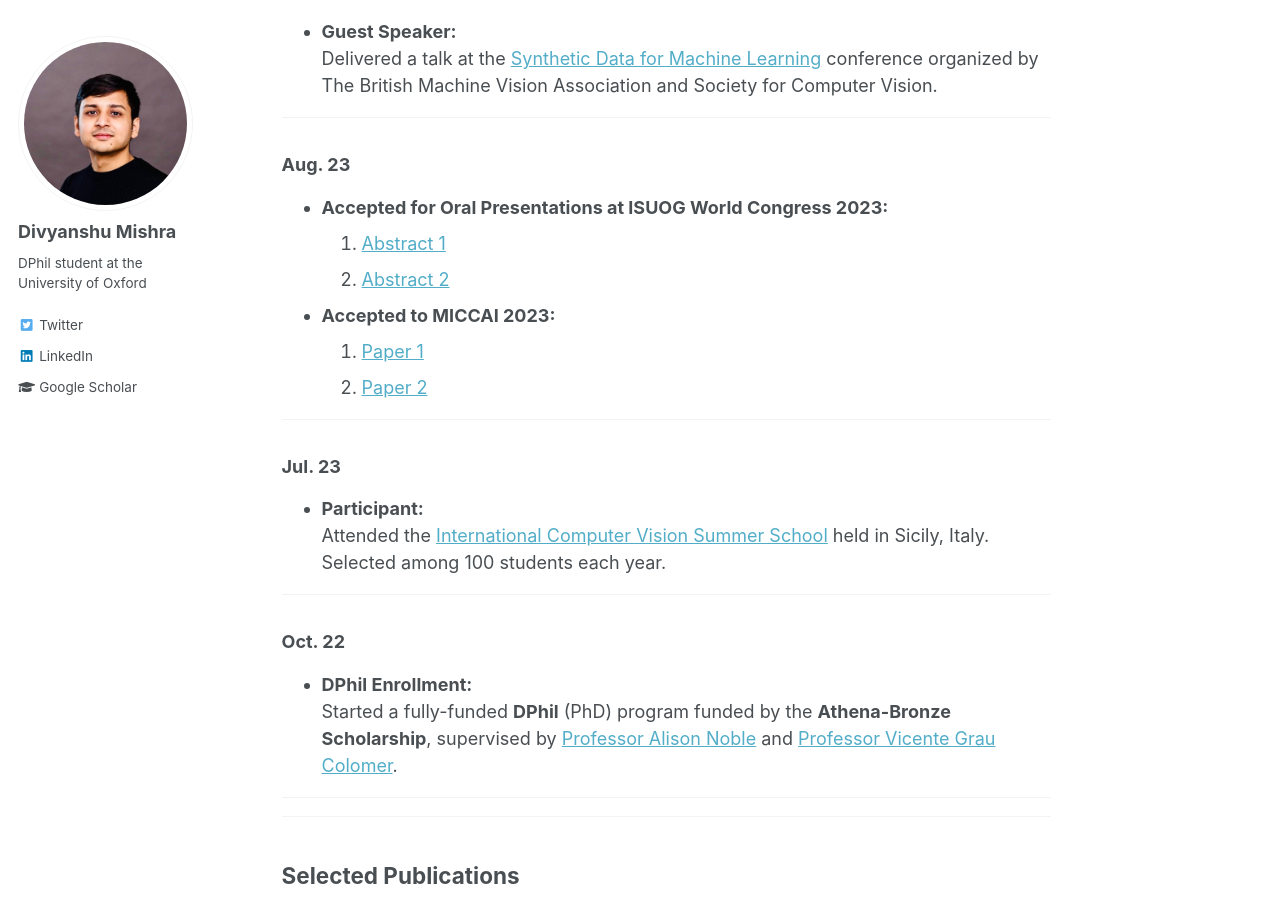
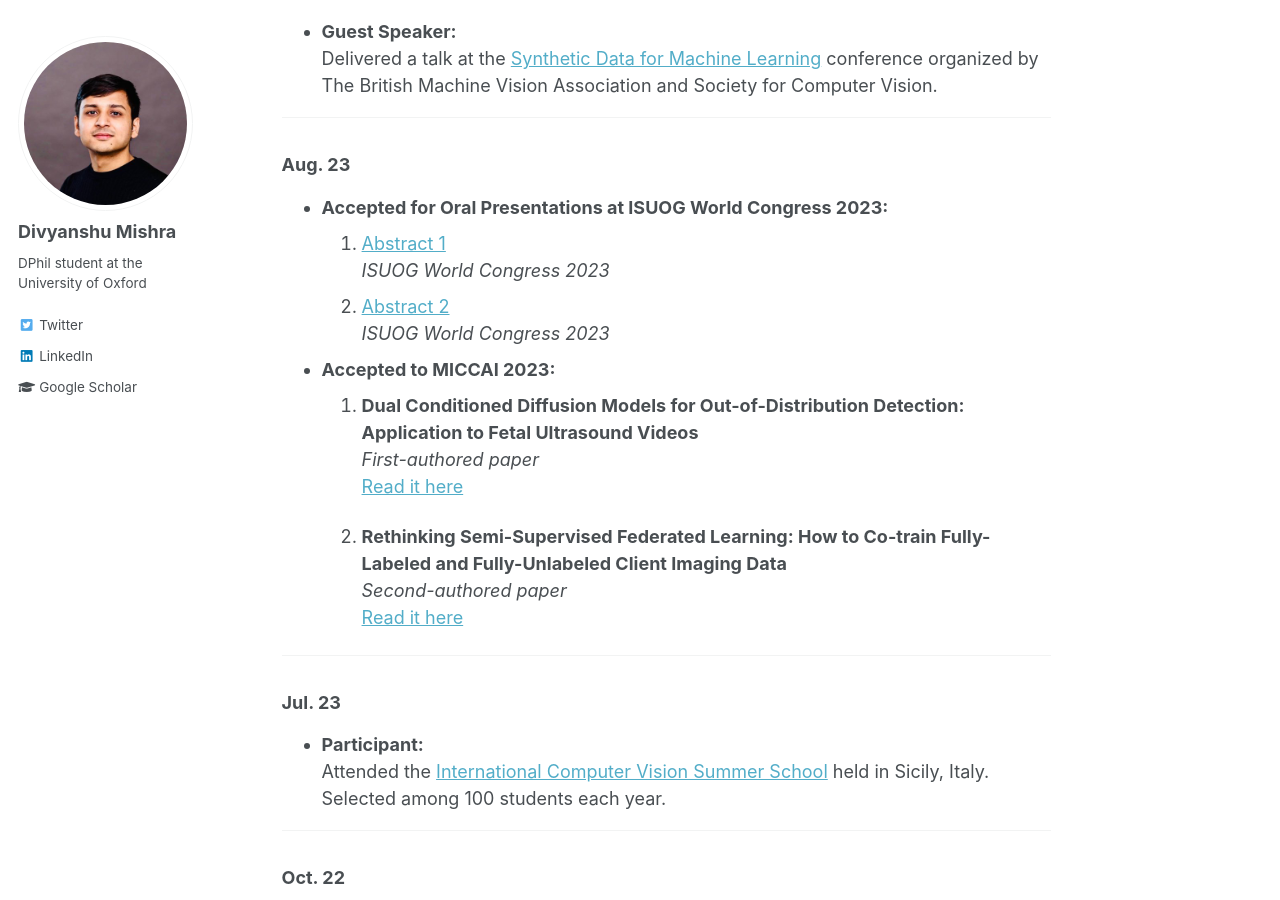
Before and after one commit to mdivyanshu97/mdivyanshu97.github.io, a Jekyll site: the page built from _pages/about.md, in a window 1280 px wide and 900 px high, scrolled down 1543 px. Built offline with Jekyll 4.4.1, drawn with Linux system fonts in a browser that asks for light colours; some of the changed text lies outside the part shown.

Commit message:
improved_news_1

```diff
--- a/_pages/about.md
+++ b/_pages/about.md
@@ -55,11 +56,18 @@ Before starting my academic journey, I worked as a Data Scientist at Translation
 ### **Aug. 23**
 - **Accepted for Oral Presentations at ISUOG World Congress 2023:**
   1. [Abstract 1](https://obgyn.onlinelibrary.wiley.com/doi/full/10.1002/uog.26323)
+     *ISUOG World Congress 2023*
   2. [Abstract 2](https://obgyn.onlinelibrary.wiley.com/doi/abs/10.1002/uog.26499)
+     *ISUOG World Congress 2023*
 
 - **Accepted to MICCAI 2023:**
-  1. [Paper 1](https://link.springer.com/chapter/10.1007/978-3-031-43907-0_21)
-  2. [Paper 2](https://link.springer.com/chapter/10.1007/978-3-031-43895-0_39)
+  1. **Dual Conditioned Diffusion Models for Out-of-Distribution Detection: Application to Fetal Ultrasound Videos**
+     *First-authored paper*
+     [Read it here](https://link.springer.com/chapter/10.1007/978-3-031-43907-0_21)
+
+  2. **Rethinking Semi-Supervised Federated Learning: How to Co-train Fully-Labeled and Fully-Unlabeled Client Imaging Data**
+     *Second-authored paper*
+     [Read it here](https://link.springer.com/chapter/10.1007/978-3-031-43895-0_39)
 
 ---
 
@@ -72,8 +80,6 @@ Before starting my academic journey, I worked as a Data Scientist at Translation
 ### **Oct. 22**
 - **DPhil Enrollment:**
   Started a fully-funded **DPhil** (PhD) program funded by the **Athena-Bronze Scholarship**, supervised by [Professor Alison Noble](https://ibme.ox.ac.uk/person/alison-noble/) and [Professor Vicente Grau Colomer](https://ibme.ox.ac.uk/person/vicente-grau-colomer/).
-
----
 
 
 ---
```
Also changed, not shown: other parts of _pages/about.md (+3 -2 lines), 2 other files.
